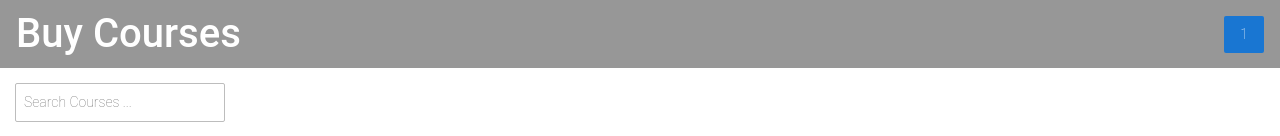
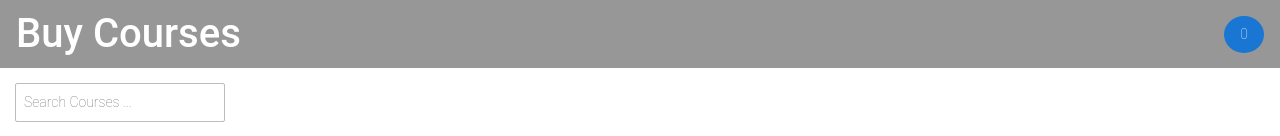
Before and after one commit to HabibAllah09/Courses-Cart, an Angular app: page / in a window 1280 px wide. Shown: the top 136 px of the page. Built offline with nearby package versions, Linux system fonts and the light colour scheme.

Commit message:
display the number of items in the cart in the nav bar

```diff
--- a/projects/courses-cart/src/app/cart/cart.component.html
+++ b/projects/courses-cart/src/app/cart/cart.component.html
@@ -3,7 +3,7 @@
     <h5 class="card-title">Your Cart</h5>
     <div class="dropdown-divider"></div>
     <div class="d-flex justify-content-between" *ngFor="let item of cart.items">
-      <p class="card-text">{{ item.description }}</p>
+      <p class="card-text">{{ item.title }}</p>
       <p class="card-text">{{ item.price }}</p>
     </div>
     <div class="text-center" *ngIf="cart.items.length === 0">Empty Cart</div>
--- a/projects/courses-cart/src/app/nav-bar/nav-bar.component.html
+++ b/projects/courses-cart/src/app/nav-bar/nav-bar.component.html
@@ -2,4 +2,4 @@
   <h1>Buy Courses</h1>
 </a>
 
-<a class="button fancy-button">1</a>
+<a class="button round-button">{{ numberOfItemsInCart }}</a>
--- a/projects/courses-cart/src/app/nav-bar/nav-bar.component.ts
+++ b/projects/courses-cart/src/app/nav-bar/nav-bar.component.ts
@@ -1,4 +1,5 @@
 import { Component, OnInit } from '@angular/core';
+import { CartService } from '../cart.service';
 
 @Component({
   selector: 'app-nav-bar',
@@ -6,10 +7,13 @@ import { Component, OnInit } from '@angular/core';
   styleUrls: ['./nav-bar.component.scss']
 })
 export class NavBarComponent implements OnInit {
+  numberOfItemsInCart: number = 0;
 
-  constructor() { }
+  constructor(private cartService: CartService) {}
 
   ngOnInit(): void {
+    this.cartService.cartUpdated.subscribe(() => {
+      this.numberOfItemsInCart = this.cartService.getCartItems().length;
+    });
   }
-
 }
--- a/projects/courses-cart/src/styles.scss
+++ b/projects/courses-cart/src/styles.scss
@@ -80,6 +80,10 @@ button:disabled {
   cursor: auto;
 }
 
+.round-button {
+  border-radius: 50%;
+}
+
 app-nav-bar {
   width: 100%;
   height: 68px;
```
